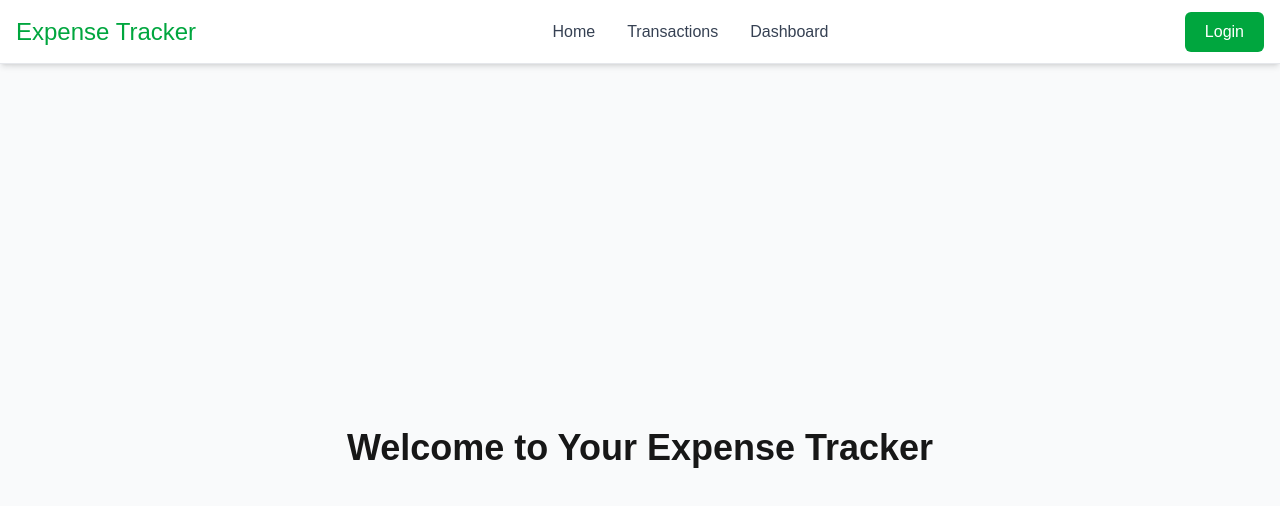
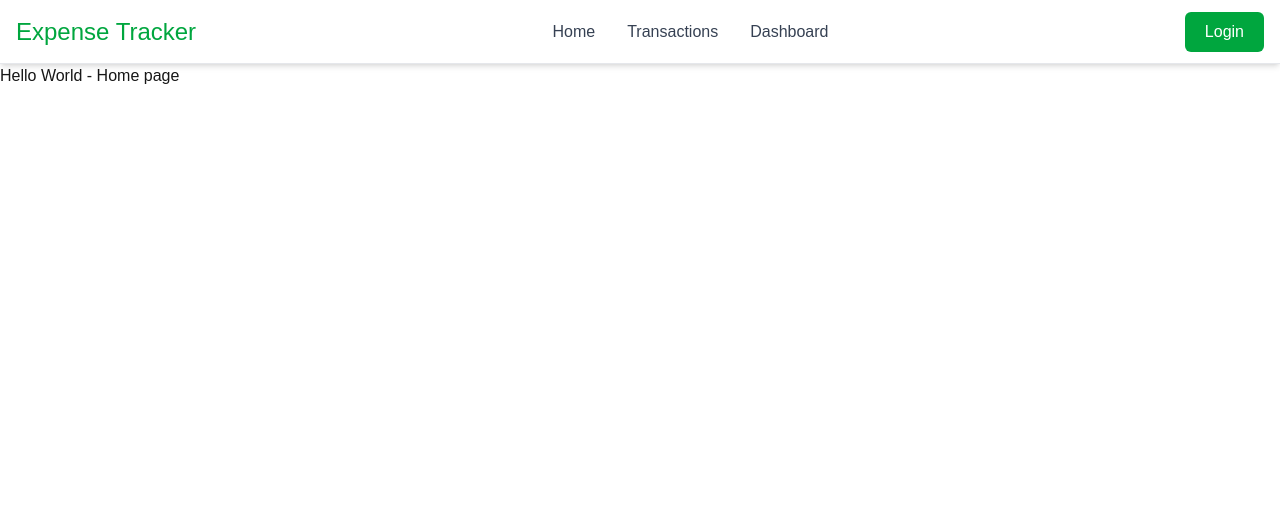
Before and after one commit to bibashjaprel/myexpanse, a Next.js app: page / in a window 1280 px wide. Shown: the top 506 px of the page. Built offline with nearby package versions, Linux system fonts and the light colour scheme; no server answers.

Commit message:
homepage

```diff
--- a/app/page.tsx
+++ b/app/page.tsx
@@ -1,14 +1,9 @@
-import Link from 'next/link'
-import NewTransactionForm from './components/NewTransactionForm'
+import React from 'react'
+
 const page = () => {
-
   return (
-    <main className="flex flex-col items-center justify-center min-h-screen p-4 bg-gray-50">
-      <h1 className="text-4xl font-bold mb-8">Welcome to Your Expense Tracker</h1>
-
-    </main>
+    <div>Hello World - Home page</div>
   )
-
 }
 
 export default page
```
